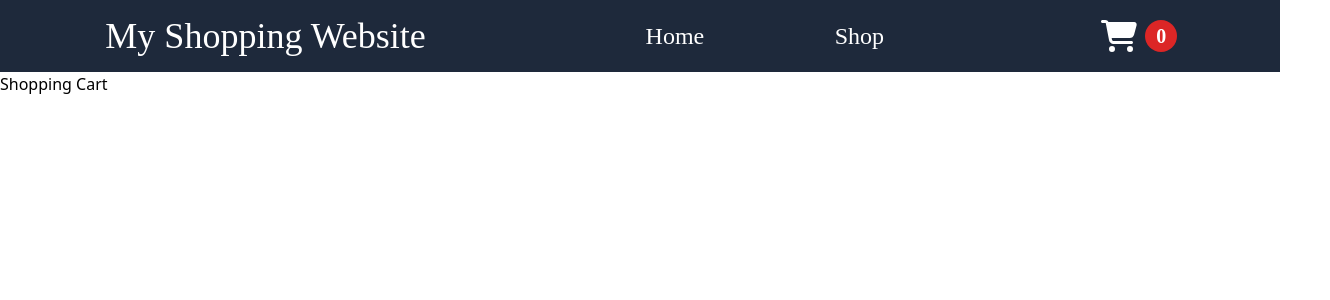
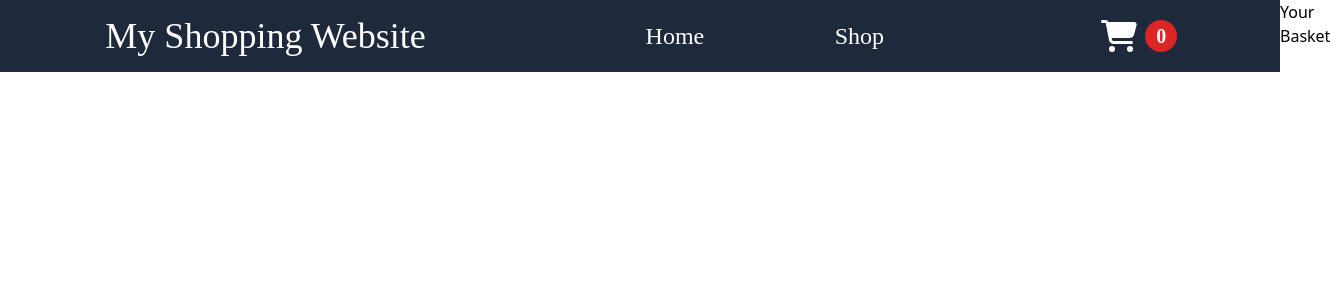
Before and after one commit to RossTarrant/shopping-cart, a React (Create React App) app: page /cart in a window 1280 px wide. Shown: the top 300 px of the page, 1330 px wide, since content can reach past the window. Built offline with nearby package versions, Linux system fonts and the light colour scheme.

Commit message:
Add shopping cart animation

```diff
--- a/src/App.js
+++ b/src/App.js
@@ -11,6 +11,7 @@ function App() {
 
   const [basket, setBasket] = useState([]);
   const [basketQuantity, setBasketQuantity] = useState(0);
+  const [basketVisible, setBasketVisible] = useState(false);
 
   const onAddToBasket = (item) => {
     let currentBasket = [...basket];
@@ -19,16 +20,20 @@ function App() {
     setBasket(currentBasket);
   }
 
+  const onSwitchBasketView = () => {
+    setBasketVisible(!basketVisible);
+  }
+
   return (
     <div className={"min-h-screen bg-white"}>
       <BrowserRouter>
-        <Header basketQuantity={basketQuantity}/>
+        <Header basketQuantity={basketQuantity} switchBasketView={onSwitchBasketView}/>
         <Routes>
           <Route path="/" element={<Homepage />} />
           <Route path="/shop" element={<Shop />} />
-          <Route path="/cart" element={<Cart />} />
-          <Route path="/shop/:id" element={<ShopItem addToBasket={onAddToBasket} />} />
+          <Route path="/shop/:id" element={<ShopItem addToBasket={onAddToBasket}/>} />
         </Routes>
+        <Cart basketVisible={basketVisible}/>
       </BrowserRouter>
     </div>
   );
--- a/src/components/Cart.js
+++ b/src/components/Cart.js
@@ -1,7 +1,18 @@
-export default function Cart(){
+import { useEffect, useState } from "react"
+
+export default function Cart({basketVisible}){
+
+    const [basketClass, setBasketClass] = useState(null);
+
+    useEffect(() => {
+        let hidden = "absolute top-0 right-0 w-0 h-screen bg-slate-800 transition-all ease-in-out duration-1000";
+        let visible = "absolute top-0 right-0 w-1/3 h-screen bg-slate-800 transition-all ease-in-out duration-1000";
+        basketVisible ? setBasketClass(visible) : setBasketClass(hidden);
+    }, [basketVisible])
+
     return(
-        <div>
-            Shopping Cart
+        <div className={basketClass}>
+            <h2>Your Basket</h2>
         </div>
     )
 }
--- a/src/components/CartIcon.js
+++ b/src/components/CartIcon.js
@@ -3,10 +3,15 @@ import { Link } from 'react-router-dom';
 import { FontAwesomeIcon } from '@fortawesome/react-fontawesome'
 import{ faShoppingCart } from '@fortawesome/free-solid-svg-icons';
 
-export default function CartIcon({basketQuantity}){
+export default function CartIcon({basketQuantity, switchBasketView}){
+
+    const onClickBasket = () => {
+        switchBasketView();
+    }
+
     return(
         <div className={"flex gap-2 justify-center content-center"}>
-            <Link to={"/cart"}><FontAwesomeIcon icon={faShoppingCart} size="2xl" className={"cursor-pointer hover:scale-110"}/></Link>
+            <FontAwesomeIcon icon={faShoppingCart} size="2xl" onClick={onClickBasket} className={"cursor-pointer hover:scale-110"}/>
             <Link to={"/cart"}><span className={"text-xl bg-red-600 font-bold rounded-full w-8 h-8 flex items-center justify-center"}>{basketQuantity}</span></Link>
         </div>
     )
--- a/src/components/Header.js
+++ b/src/components/Header.js
@@ -3,13 +3,13 @@ import Title from "./Title";
 import Nav from "./Nav";
 import CartIcon from "./CartIcon";
 
-export default function Header({basketQuantity}){
+export default function Header({basketQuantity, switchBasketView}){
 
     return(
-        <div className={"font-jakarta text-center grid grid-cols-5 bg-slate-800 white text-white text-center items-center p-4 sticky top-0 z-10"}>
+        <div className={"font-jakarta text-center grid grid-cols-5 bg-slate-800 white text-white items-center p-4 sticky top-0 z-10"}>
             <Title/>
             <Nav />
-            <CartIcon basketQuantity={basketQuantity}/>
+            <CartIcon basketQuantity={basketQuantity} switchBasketView={switchBasketView}/>
         </div>
     )
 
```
